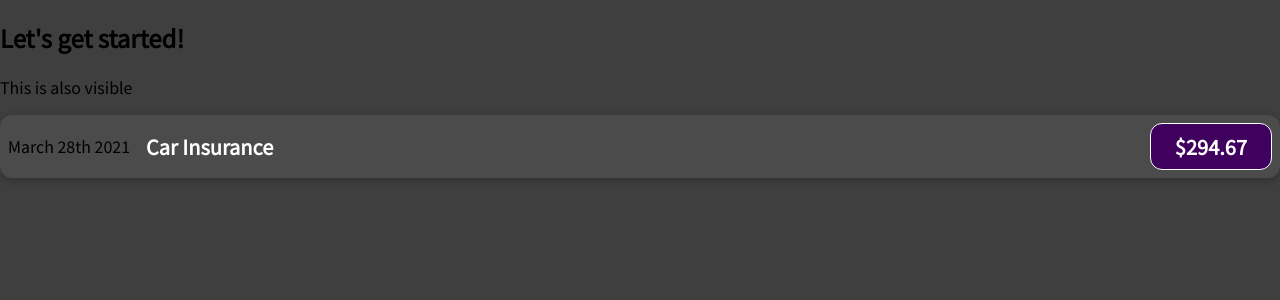
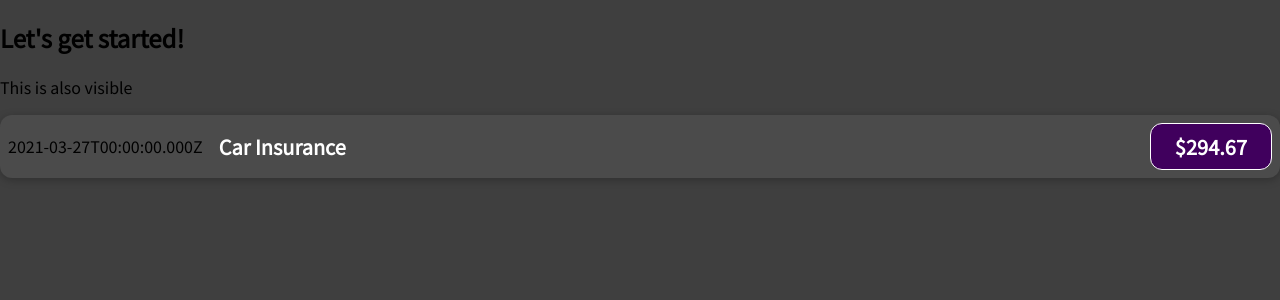
Before and after one commit to vozret/UpdatedReactTutorial, a React (Create React App) app: page / in a window 1280 px wide. Shown: the top 300 px of the page. Built offline with nearby package versions, Linux system fonts and the light colour scheme.

Commit message:
outputting Dynamic data

```diff
--- a/src/components/ExpenseItem.js
+++ b/src/components/ExpenseItem.js
@@ -1,13 +1,18 @@
 import './ExpenseItem.css';
+import React from "react";
 
 function ExpenseItem() {
+    const expenseDate = new Date(2021, 2, 27);
+    const expenseTitle = "Car Insurance";
+    const expenseAmount = 294.67;
+
     return(
         <div className="expense-item">
-            <div>March 28th 2021</div>
+            <div>{expenseDate.toISOString()}</div>
             <div className="expense-item__description">
-                <h2 >Car Insurance</h2>
+                <h2>{expenseTitle}</h2>
                 <div className="expense-item__price">
-                    $294.67
+                    ${expenseAmount}
                 </div>
             </div>
         </div>
```
